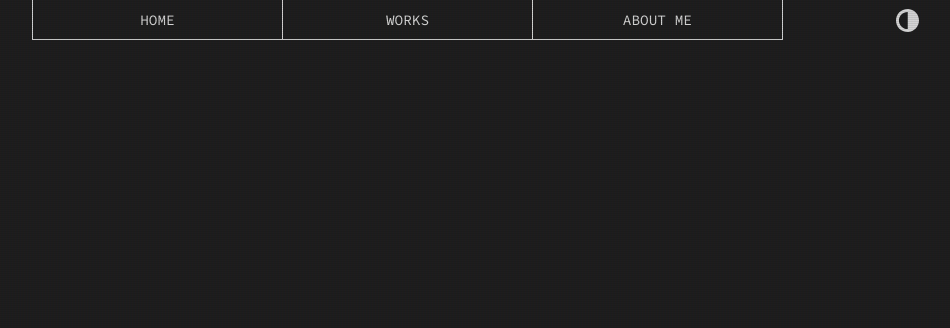
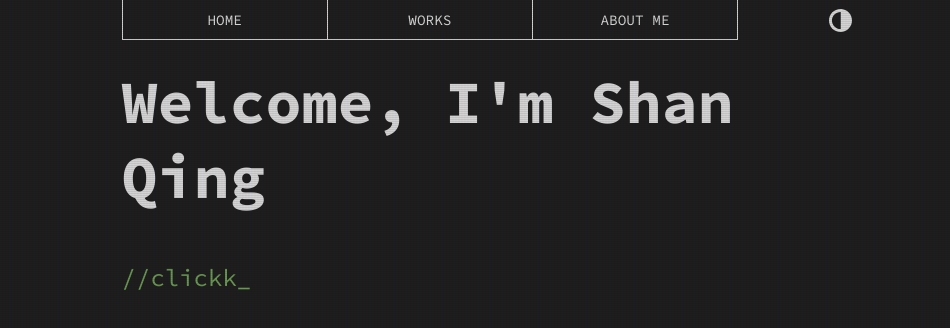
Before and after one commit to sqing73/portfolio, a React (Vite) app: page / in a window 1280 px wide. Shown: the top 328 px of the page, without its empty margins (108-1058 px from the left). Built offline with nearby package versions, Linux system fonts and the light colour scheme.

Commit message:
add typer hook

```diff
--- a/src/App.tsx
+++ b/src/App.tsx
@@ -3,6 +3,7 @@ import Header from "./components/Header";
 import GlobalStyle from "./global.ts";
 import styled, { ThemeProvider } from "styled-components";
 import { useAppSelector } from "./store/index.ts";
+import HomePage from "./pages/HomePage.tsx";
 
 const App: React.FC = () => {
   const theme = useAppSelector((state) => state.theme);
@@ -11,6 +12,9 @@ const App: React.FC = () => {
       <GlobalStyle />
       <AppContainer>
         <Header />
+        <PageContainer>
+          <HomePage />
+        </PageContainer>
       </AppContainer>
     </ThemeProvider>
   );
@@ -24,7 +28,7 @@ const AppContainer = styled.div`
   background-color: ${(props) => props.theme.colors.secondary};
   display: flex;
   flex-direction: column;
-  justify-content: center;
+  /* justify-content: center; */
   align-items: center;
 
   &::before {
@@ -51,3 +55,18 @@ const AppContainer = styled.div`
     pointer-events: none;
   }
 `;
+
+const PageContainer = styled.div`
+  width: 100%;
+  max-width: 1000px;
+  padding: 5% 7%;
+  color: ${(props) => props.theme.colors.main};
+  display: flex;
+  flex-direction: column;
+  border-bottom: 1px solid ${(props) => props.theme.colors.main};
+  justify-content: start;
+
+  &:first-of-type {
+    min-height: 95vh;
+  }
+`;
--- a/src/components/Header.tsx
+++ b/src/components/Header.tsx
@@ -31,6 +31,7 @@ const HeaderContainer = styled.header`
   top: 0;
   padding: 0 7%;
   width: 100%;
+  max-width: 1000px;
   display: flex;
   justify-content: center;
 `;
@@ -38,7 +39,6 @@ const HeaderContainer = styled.header`
 const NavContainer = styled.nav`
   color: ${(props) => props.theme.colors.main};
   width: 100%;
-  max-width: 1000px;
   ul {
     list-style-type: none;
     display: flex;
--- /dev/null
+++ b/src/components/UI.tsx
@@ -0,0 +1,11 @@
+import styled from "styled-components";
+
+export const Title = styled.h1`
+  font-size: 2.5rem;
+  color: ${(props) => props.theme.colors.main};
+`;
+
+export const Comment = styled.p`
+  font-size: 1rem;
+  color: ${(props) => props.theme.colors.comment};
+`;
--- /dev/null
+++ b/src/hooks/useTyper.tsx
@@ -0,0 +1,129 @@
+import { useEffect, useRef, useState } from "react";
+
+const randomLetter = () => {
+  const letters = "abcdefgaweqwrcschijklmn;opiop-i k.l,mqrstuvwxyz";
+  return letters[Math.floor(Math.random() * letters.length)];
+};
+
+const useTypeWord = (words: string[]): string[] => {
+  const [output, setOutput] = useState<string[]>(
+    new Array(words.length).fill("")
+  );
+  const [blink, setBlink] = useState(true); // State to control blinking
+  const cursor = useRef(0);
+  const inTypo = useRef(false);
+  const startType = useRef(false);
+  const wordIndex = useRef(0);
+  useEffect(() => {
+    // Function to handle typing
+    const delay = 100;
+    const type = async () => {
+      const timeout = (ms: number) =>
+        new Promise((resolve) => setTimeout(resolve, ms));
+
+      // Check if cursor is within input length
+      if (wordIndex.current < words.length) {
+        const currentWord = words[wordIndex.current];
+        if (cursor.current <= currentWord.length) {
+          // Simulate typo with a 7% chance
+          const typoChance = Math.random();
+          if (!inTypo.current && typoChance < 0.05) {
+            const typo1 =
+              cursor.current > 0 && Math.random() < 0.5
+                ? currentWord[cursor.current - 1]
+                : randomLetter();
+            const typo2 = randomLetter();
+            setOutput((prev) => [...prev]);
+            inTypo.current = true;
+
+            setOutput((prev) => {
+              const newOuput = [...prev];
+              newOuput[wordIndex.current] = prev[wordIndex.current] + typo1;
+              return newOuput;
+            });
+            await timeout(delay);
+            setOutput((prev) => {
+              const newOuput = [...prev];
+              newOuput[wordIndex.current] = prev[wordIndex.current] + typo2;
+              return newOuput;
+            });
+            await timeout(delay / 2);
+            setOutput((prev) => {
+              const newOuput = [...prev];
+              newOuput[wordIndex.current] = prev[wordIndex.current].substring(
+                0,
+                prev[wordIndex.current].length - 1
+              );
+              return newOuput;
+            });
+            await timeout(delay / 2);
+            setOutput((prev) => {
+              const newOuput = [...prev];
+              newOuput[wordIndex.current] = prev[wordIndex.current].substring(
+                0,
+                prev[wordIndex.current].length - 1
+              );
+              return newOuput;
+            });
+            inTypo.current = false;
+          }
+
+          // Check if not in typo state
+          if (!inTypo.current) {
+            if (cursor.current === currentWord.length) {
+              cursor.current = 0;
+              wordIndex.current++;
+            } else {
+              setOutput((prev) => {
+                const newOuput = [...prev];
+                console.log(wordIndex.current);
+                newOuput[wordIndex.current] =
+                  prev[wordIndex.current] +
+                  words[wordIndex.current][cursor.current++];
+                return newOuput;
+              });
+            }
+          }
+        }
+      }
+    };
+
+    // Start blinking effect before typing
+    const blinkInterval = setInterval(() => {
+      setBlink((prev) => !prev);
+    }, 500);
+
+    // Start typing after blinking multiple times
+    const typeTimeout = setTimeout(() => {
+      startType.current = true;
+    }, 2000); // Blinking duration is 500 ms * 5 = 2500 ms
+
+    // Start typing animation
+    const intervalId = setInterval(async () => {
+      if (startType.current) {
+        await type();
+      }
+    }, delay);
+
+    // Cleanup intervals when component unmounts
+    return () => {
+      clearInterval(blinkInterval);
+      clearInterval(intervalId);
+      clearTimeout(typeTimeout);
+    };
+  }, [words]);
+  if (!startType.current) {
+    return blink ? ["_"] : [""];
+  }
+  const complete =
+    wordIndex.current === words.length - 1 &&
+    cursor.current === words[wordIndex.current].length - 1;
+  if (!complete) {
+    const res = [...output];
+    res[wordIndex.current] += "_";
+    return res;
+  }
+  return output;
+};
+
+export default useTypeWord;
--- a/src/main.tsx
+++ b/src/main.tsx
@@ -5,9 +5,9 @@ import store from "./store";
 import { Provider } from "react-redux";
 
 ReactDOM.createRoot(document.getElementById("root")!).render(
-  <React.StrictMode>
-    <Provider store={store}>
-      <App />
-    </Provider>
-  </React.StrictMode>
+  // <React.StrictMode>
+  <Provider store={store}>
+    <App />
+  </Provider>
+  // </React.StrictMode>
 );
--- /dev/null
+++ b/src/pages/HomePage.tsx
@@ -0,0 +1,26 @@
+import styled from "styled-components";
+import { Title, Comment } from "../components/UI";
+import useTypeWord from "../hooks/useTyper";
+
+const words = [
+  "Welcome, I'm Shan",
+  "Qing",
+  "//click anywhere to make me type faster...",
+];
+
+const HomePage = () => {
+  const [welcome, lastname, comment] = useTypeWord(words);
+  return (
+    <>
+      <Title>{welcome}</Title>
+      <StyledTitle>{lastname}</StyledTitle>
+      <Comment>{comment}</Comment>
+    </>
+  );
+};
+
+export default HomePage;
+
+const StyledTitle = styled(Title)`
+  padding-bottom: 2rem;
+`;
```
